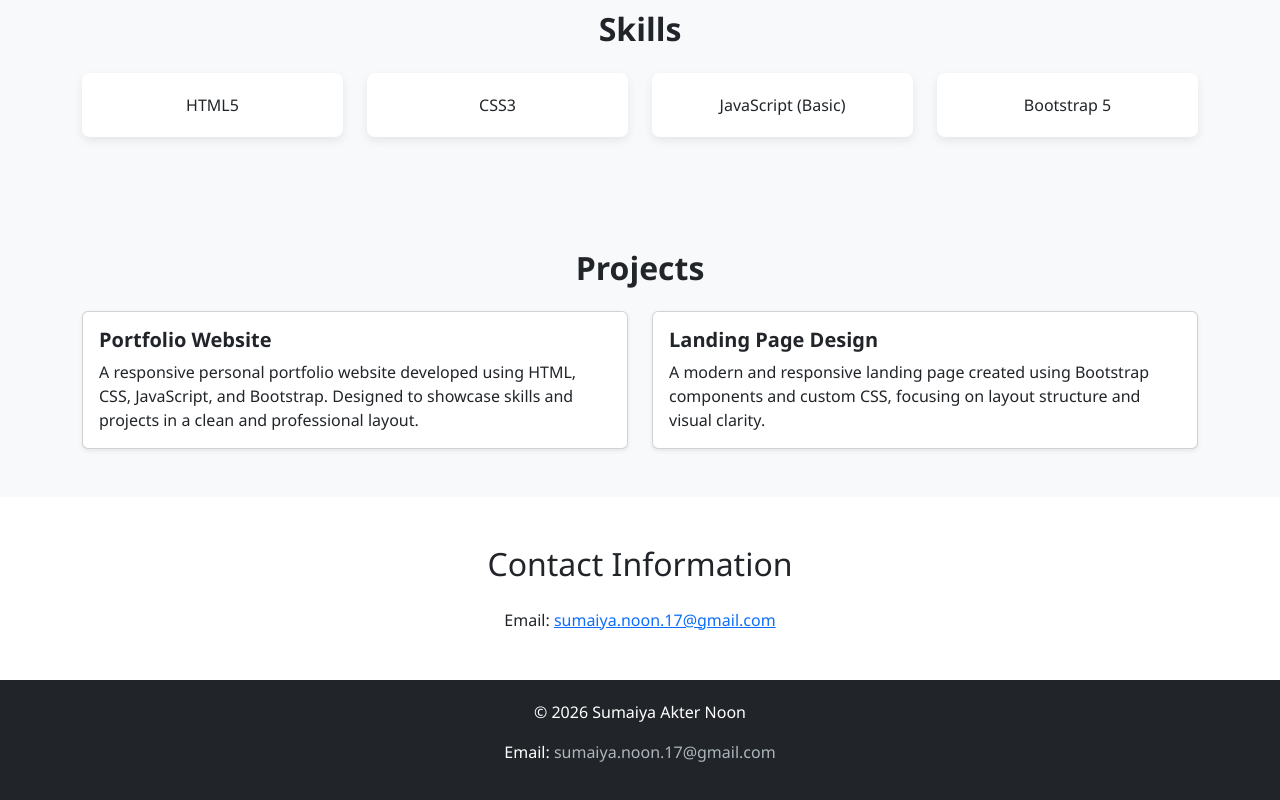
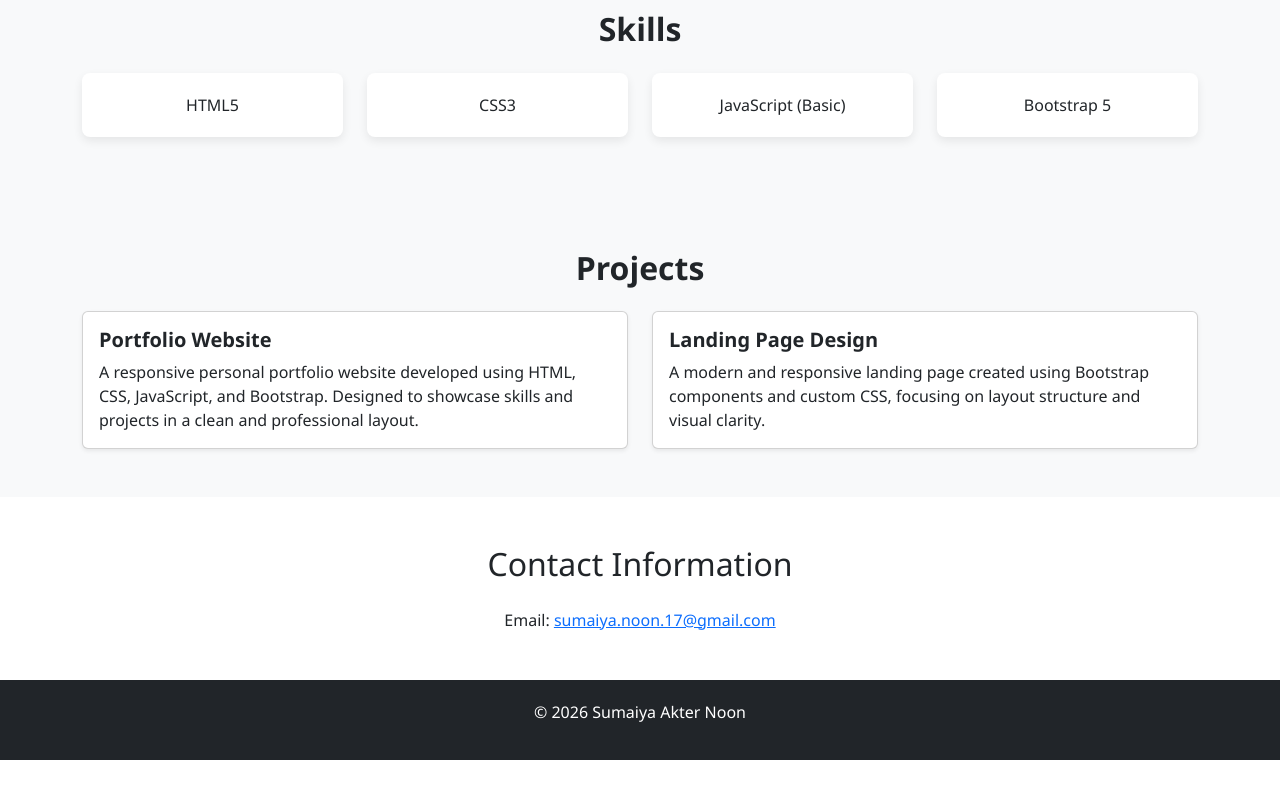
Before and after one commit to noon-akter/portfolio, a plain HTML site: page index.html in a window 1280 px wide. Shown: the part 1036-1836 px from the top of the page. After the commit the page ends 1796 px from the top, so only its background shows below. Drawn offline with nearby package versions, Linux system fonts and the light colour scheme.

Commit message:
Update index.html

```diff
--- a/index.html
+++ b/index.html
@@ -122,12 +122,7 @@
 <!-- Footer -->
 <footer class="footer text-center">
     <p>© 2026 Sumaiya Akter Noon</p>
-    <p>
-        Email:
-        <a href="mailto:sumaiya.noon.17@gmail.com">
-            sumaiya.noon.17@gmail.com
-        </a>
-    </p>
+
 </footer>
 
 
```
